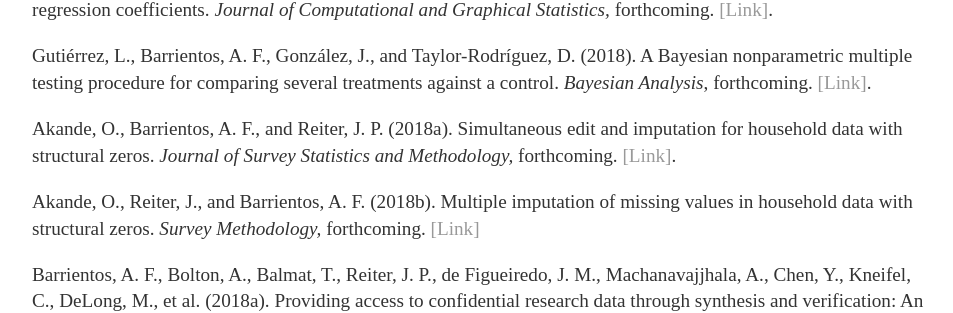
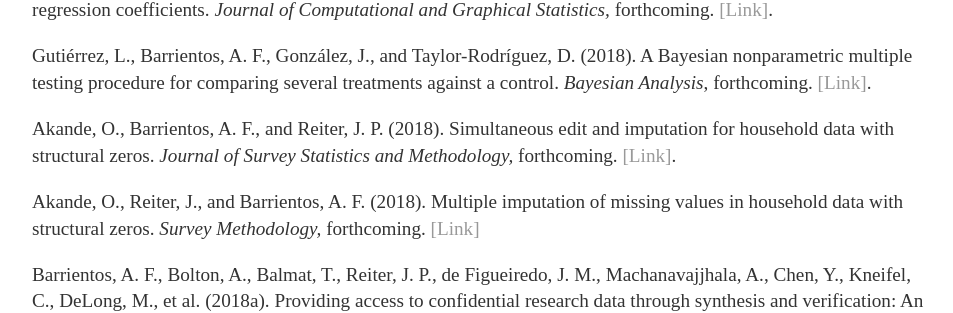
Before and after one commit to anfebar/anfebar.github.io, a Jekyll site: the page built from cv/index.html, in a window 1280 px wide. Shown: the part 376-689 px from the top of the page, without its empty margins (160-1113 px from the left). Built offline with Jekyll 4.4.1, drawn with Linux system fonts in a browser that asks for light colours.

Commit message:
Update index.html

```diff
--- a/cv/index.html
+++ b/cv/index.html
@@ -26,12 +26,12 @@ title: Andrés F. Barrientos
 						<em>Bayesian Analysis</em>, forthcoming.
 							<a href="https://projecteuclid.org/download/pdfview_1/euclid.ba/1537258138">[Link]</a>.
 
-					<p>Akande, O., Barrientos, A. F., and Reiter, J. P. (2018a).
+					<p>Akande, O., Barrientos, A. F., and Reiter, J. P. (2018).
 						Simultaneous edit and imputation for household data with structural zeros.
 						<em>Journal of Survey Statistics and Methodology,</em> forthcoming.
 						<a href="https://arxiv.org/pdf/1804.05144.pdf">[Link]</a>.
 
-					<p>Akande, O., Reiter, J., and Barrientos, A. F. (2018b).
+					<p>Akande, O., Reiter, J., and Barrientos, A. F. (2018).
 						Multiple imputation of missing values in household data with structural zeros.
 						<em>Survey Methodology,</em> forthcoming.
 						<a href="https://arxiv.org/pdf/1707.05916.pdf">[Link]</a>
```
